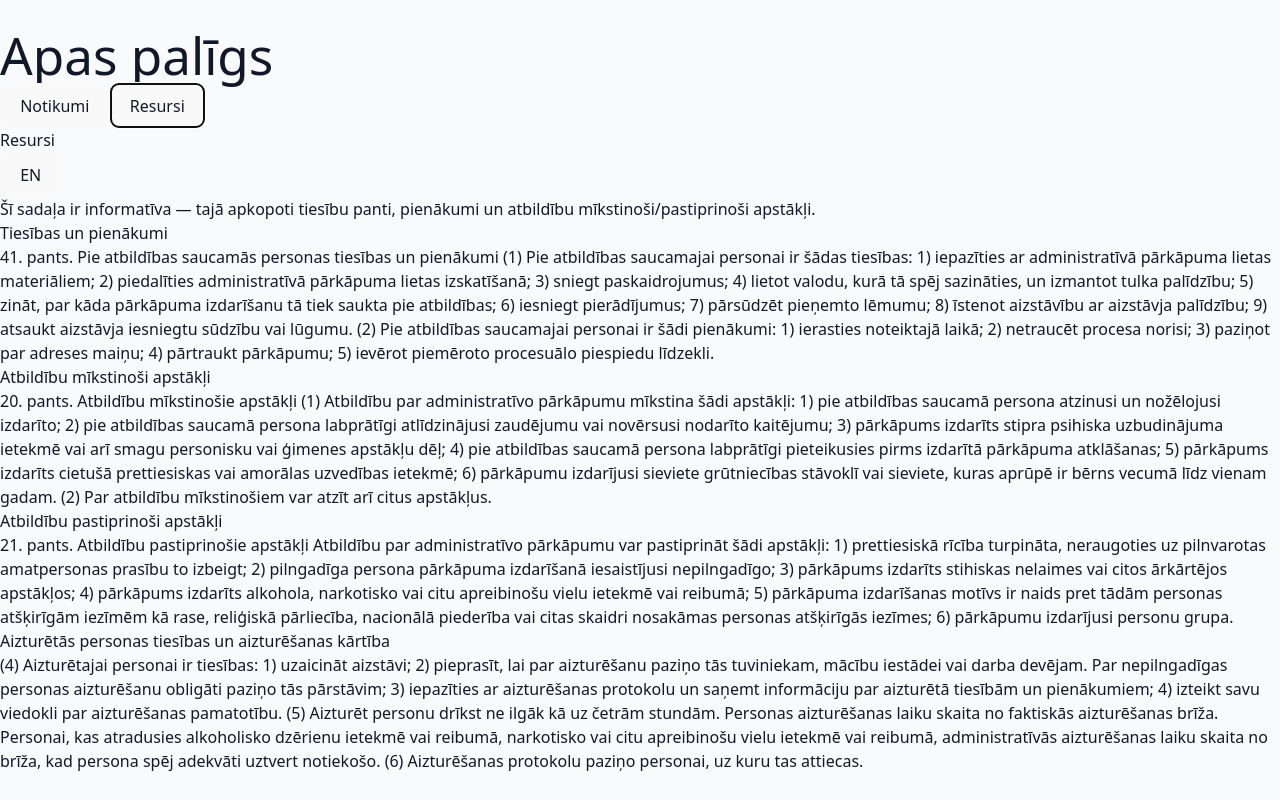
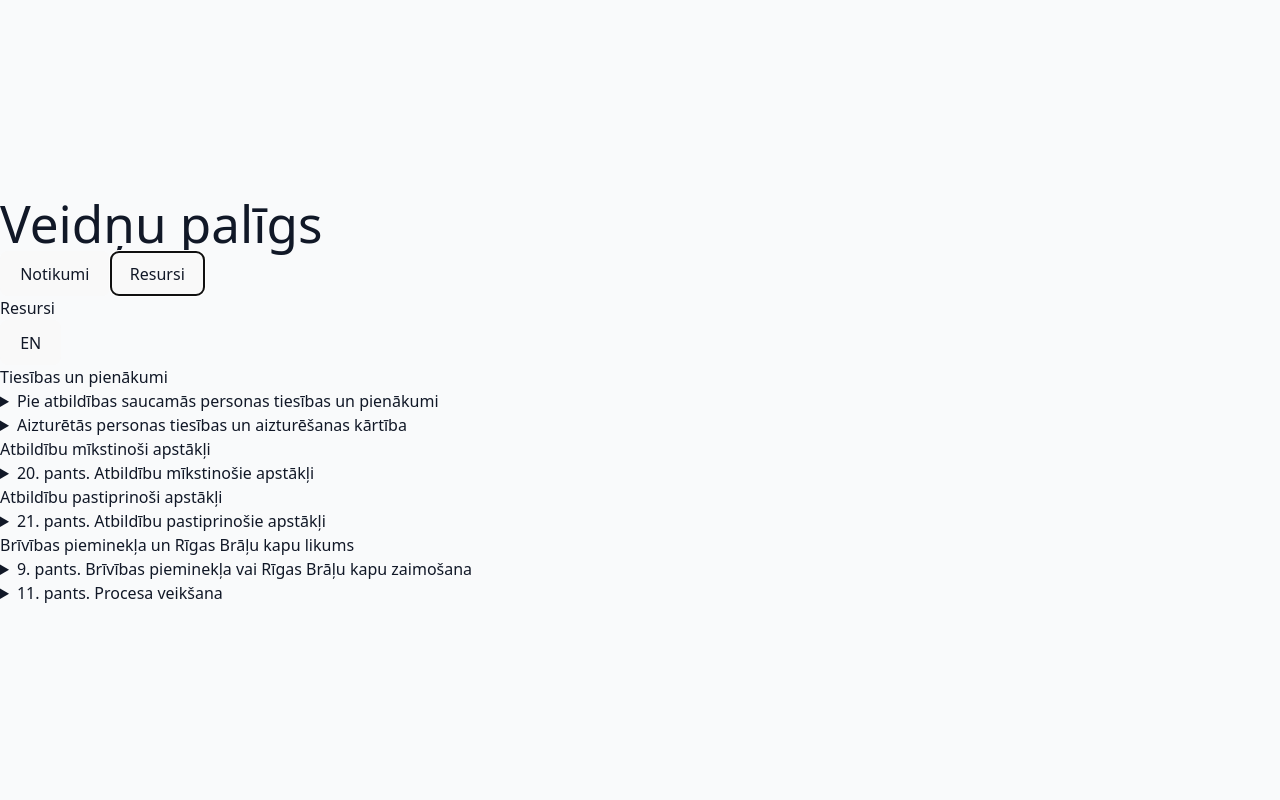
Before and after one commit to TomsFreimanis/veidnu-paligs, a React (Vite) app: page / in a window 1280 px wide. Both pictures are taken after a click on the button "Resursi". Built offline with nearby package versions, Linux system fonts and the light colour scheme.

Commit message:
addd
add

```diff
--- a/src/App.jsx
+++ b/src/App.jsx
@@ -9,7 +9,7 @@ export default function App() {
   const [query, setQuery] = useState("");
   const [activeCategory, setActiveCategory] = useState("Visas");
   const [toast, setToast] = useState(null);
-  const [lang, setLang] = useState("lv"); // ✅ valodas pārslēgšana tikai resursiem
+  const [lang, setLang] = useState("lv");
 
   const [cases] = useState(casesData);
   const [resources, setResources] = useState(resourcesLV);
@@ -41,9 +41,9 @@ export default function App() {
   const copyWithToast = async (text) => {
     try {
       await navigator.clipboard.writeText(text);
-      setToast("Nokopēts ✅");
+      setToast(lang === "lv" ? "Nokopēts ✅" : "Copied ✅");
     } catch {
-      setToast("Neizdevās kopēt ❌");
+      setToast(lang === "lv" ? "Neizdevās kopēt ❌" : "Failed to copy ❌");
     } finally {
       setTimeout(() => setToast(null), 1300);
     }
@@ -102,7 +102,9 @@ export default function App() {
           )}
 
           <div className="mb-4">
-            <h3 className="font-medium mb-1">Apraksts:</h3>
+            <h3 className="font-medium mb-1">
+              {lang === "lv" ? "Apraksts:" : "Description:"}
+            </h3>
             <p className="text-gray-700 whitespace-pre-line mb-2 text-sm">
               {filledDescription}
             </p>
@@ -112,14 +114,14 @@ export default function App() {
                 className="px-2 py-1 text-xs sm:text-sm bg-blue-600 text-white rounded-md sm:rounded-lg hover:bg-blue-700 transition"
                 onClick={() => copyWithToast(filledDescription)}
               >
-                📋 Kopēt
+                📋 {lang === "lv" ? "Kopēt" : "Copy"}
               </button>
 
               <button
                 className="px-2 py-1 text-xs sm:text-sm bg-gray-800 text-white rounded-md sm:rounded-lg hover:bg-gray-700 transition"
                 onClick={() => setShowForm((s) => !s)}
               >
-                ✏️ {showForm ? "Paslēpt" : "Rediģēt"}
+                ✏️ {showForm ? (lang === "lv" ? "Paslēpt" : "Hide") : (lang === "lv" ? "Rediģēt" : "Edit")}
               </button>
             </div>
           </div>
@@ -127,7 +129,7 @@ export default function App() {
           {showForm && (
             <div className="border-t pt-3 mt-4">
               <h3 className="font-medium text-blue-700 mb-2">
-                Aizpildīt veidni
+                {lang === "lv" ? "Aizpildīt veidni" : "Fill Template"}
               </h3>
               <div className="grid grid-cols-1 sm:grid-cols-2 gap-2">
                 {fields.map((f) => (
@@ -145,7 +147,9 @@ export default function App() {
           )}
 
           <div className="mt-6">
-            <h3 className="font-medium mb-2">Panti:</h3>
+            <h3 className="font-medium mb-2">
+              {lang === "lv" ? "Panti:" : "Articles:"}
+            </h3>
             {Array.isArray(c.articles) && c.articles.length > 0 ? (
               c.articles.map((a) => (
                 <div
@@ -157,14 +161,15 @@ export default function App() {
                     className="shrink-0 px-2 py-1 text-xs font-medium bg-blue-600 text-white rounded-md hover:bg-blue-700 active:bg-blue-800 transition"
                     onClick={() => copyWithToast(a.text || "")}
                   >
-    📋 Kopēt
+                    📋 {lang === "lv" ? "Kopēt" : "Copy"}
                   </button>
                 </div>
-
               ))
             ) : (
               <div className="text-sm text-gray-500">
-                Pantu saraksts nav pievienots.
+                {lang === "lv"
+                  ? "Pantu saraksts nav pievienots."
+                  : "No articles added."}
               </div>
             )}
           </div>
@@ -179,7 +184,7 @@ export default function App() {
       <header className="backdrop-blur-md bg-white/90 border-b sticky top-0 z-50 shadow-sm">
         <div className="flex flex-col sm:flex-row sm:items-center sm:justify-between w-full px-4 sm:px-10 py-3 gap-2">
           <h1 className="text-xl font-bold text-blue-700 tracking-tight text-center sm:text-left">
-            Apas palīgs
+            Veidņu palīgs
           </h1>
 
           <div className="flex justify-center sm:justify-end gap-2">
@@ -191,7 +196,7 @@ export default function App() {
                   : "bg-white text-gray-700 border hover:bg-blue-50"
               }`}
             >
-              Notikumi
+              {lang === "lv" ? "Notikumi" : "Cases"}
             </button>
             <button
               onClick={() => setActiveView("resources")}
@@ -201,13 +206,13 @@ export default function App() {
                   : "bg-white text-gray-500 border hover:bg-gray-100"
               }`}
             >
-              Resursi
+              {lang === "lv" ? "Resursi" : "Resources"}
             </button>
           </div>
         </div>
       </header>
 
-      {/* Main Content */}
+      {/* Main */}
       <main className="flex-1 w-full px-4 sm:px-10 py-6">
         {activeView === "cases" && (
           <>
@@ -216,7 +221,11 @@ export default function App() {
               <input
                 value={query}
                 onChange={(e) => setQuery(e.target.value)}
-                placeholder="Meklēt nosaukumā, aprakstā vai pantos..."
+                placeholder={
+                  lang === "lv"
+                    ? "Meklēt nosaukumā, aprakstā vai pantos..."
+                    : "Search by title, description or articles..."
+                }
                 className="w-full border border-gray-300 rounded-full px-4 py-3 text-sm shadow-sm focus:ring-2 focus:ring-blue-500 focus:outline-none bg-white"
               />
               <div className="flex items-center justify-between md:justify-start gap-3">
@@ -224,10 +233,11 @@ export default function App() {
                   onClick={() => setQuery("")}
                   className="px-4 py-2 text-sm rounded-full bg-gray-100 hover:bg-gray-200 border text-gray-600"
                 >
-                  Notīrīt
+                  {lang === "lv" ? "Notīrīt" : "Clear"}
                 </button>
                 <span className="text-sm text-gray-500">
-                  Atrasti: {filteredCases.length}
+                  {lang === "lv" ? "Atrasti:" : "Found:"}{" "}
+                  {filteredCases.length}
                 </span>
               </div>
             </div>
@@ -249,7 +259,7 @@ export default function App() {
               ))}
             </div>
 
-            {/* Cases Grid */}
+            {/* Cases grid */}
             <div className="grid gap-6 sm:grid-cols-2 lg:grid-cols-3 xl:grid-cols-4">
               {filteredCases.map((c) => (
                 <div
@@ -290,27 +300,26 @@ export default function App() {
               </button>
             </div>
 
-            <p className="text-sm text-gray-500 mb-8">
-              {lang === "lv"
-                ? "Šī sadaļa ir informatīva — tajā apkopoti tiesību panti, pienākumi un atbildību mīkstinoši/pastiprinoši apstākļi."
-                : "This section contains reference materials — rights, obligations, and mitigating/aggravating circumstances."}
+            {resources.map((group) => (
+              <div key={group.id} className="mb-6">
+                <h3 className="text-lg font-bold text-blue-700 mb-2">
+                  {group.title}
+                </h3>
+                {group.items.map((item) => (
+                  <details
+                    key={item.id}
+                    className="bg-white border rounded-lg p-4 mb-2 shadow-sm"
+                  >
+                    <summary className="cursor-pointer text-gray-800 font-medium">
+                      {item.title}
+                    </summary>
+                    <p className="text-sm text-gray-700 mt-2 whitespace-pre-line">
+                      {item.text}
                     </p>
-
-            <div className="space-y-6">
-              {resources.map((r) => (
-                <div
-                  key={r.id}
-                  className="bg-white/80 border border-gray-200 rounded-xl p-6 shadow-sm hover:shadow transition"
-                >
-                  <h4 className="text-lg font-semibold text-gray-800 mb-2">
-                    {r.title}
-                  </h4>
-                  <p className="text-[15px] text-gray-700 leading-relaxed whitespace-pre-line">
-                    {r.text}
-                  </p>
+                  </details>
+                ))}
               </div>
             ))}
-            </div>
           </section>
         )}
       </main>
--- a/src/data/resources.json
+++ b/src/data/resources.json
@@ -2,21 +2,59 @@
   {
     "id": "rights",
     "title": "Tiesības un pienākumi",
-    "text": "41. pants. Pie atbildības saucamās personas tiesības un pienākumi\n\n(1) Pie atbildības saucamajai personai ir šādas tiesības:\n\n1) iepazīties ar administratīvā pārkāpuma lietas materiāliem;\n2) piedalīties administratīvā pārkāpuma lietas izskatīšanā;\n3) sniegt paskaidrojumus;\n4) lietot valodu, kurā tā spēj sazināties, un izmantot tulka palīdzību;\n5) zināt, par kāda pārkāpuma izdarīšanu tā tiek saukta pie atbildības;\n6) iesniegt pierādījumus;\n7) pārsūdzēt pieņemto lēmumu;\n8) īstenot aizstāvību ar aizstāvja palīdzību;\n9) atsaukt aizstāvja iesniegtu sūdzību vai lūgumu.\n\n(2) Pie atbildības saucamajai personai ir šādi pienākumi:\n\n1) ierasties noteiktajā laikā;\n2) netraucēt procesa norisi;\n3) paziņot par adreses maiņu;\n4) pārtraukt pārkāpumu;\n5) ievērot piemēroto procesuālo piespiedu līdzekli."
+    "section": "Administratīvās tiesības",
+    "items": [
+      {
+        "id": "rights_and_obligations",
+        "title": "Pie atbildības saucamās personas tiesības un pienākumi",
+        "text": "41. pants. Pie atbildības saucamās personas tiesības un pienākumi\n\n(1) Pie atbildības saucamajai personai ir šādas tiesības:\n\n1) iepazīties ar administratīvā pārkāpuma lietas materiāliem;\n2) piedalīties administratīvā pārkāpuma lietas izskatīšanā;\n3) sniegt paskaidrojumus;\n4) lietot valodu, kurā tā spēj sazināties, un izmantot tulka palīdzību;\n5) zināt, par kāda pārkāpuma izdarīšanu tā tiek saukta pie atbildības;\n6) iesniegt pierādījumus;\n7) pārsūdzēt pieņemto lēmumu;\n8) īstenot aizstāvību ar aizstāvja palīdzību;\n9) atsaukt aizstāvja iesniegtu sūdzību vai lūgumu.\n\n(2) Pie atbildības saucamajai personai ir šādi pienākumi:\n\n1) ierasties noteiktajā laikā;\n2) netraucēt procesa norisi;\n3) paziņot par adreses maiņu;\n4) pārtraukt pārkāpumu;\n5) ievērot piemēroto procesuālo piespiedu līdzekli."
+      },
+      {
+        "id": "detention_rights",
+        "title": "Aizturētās personas tiesības un aizturēšanas kārtība",
+        "text": "(4) Aizturētajai personai ir tiesības:\n\n1) uzaicināt aizstāvi;\n2) pieprasīt, lai par aizturēšanu paziņo tās tuviniekam, mācību iestādei vai darba devējam. Par nepilngadīgas personas aizturēšanu obligāti paziņo tās pārstāvim;\n3) iepazīties ar aizturēšanas protokolu un saņemt informāciju par aizturētā tiesībām un pienākumiem;\n4) izteikt savu viedokli par aizturēšanas pamatotību.\n\n(5) Aizturēto personu drīkst aizturēt ne ilgāk kā uz četrām stundām. Personas aizturēšanas laiku skaita no faktiskās aizturēšanas brīža. Personai, kas atradusies alkoholisko dzērienu vai citu apreibinošu vielu ietekmē, administratīvās aizturēšanas laiku skaita no brīža, kad persona spēj adekvāti uztvert notiekošo.\n\n(6) Aizturēšanas protokolu paziņo personai, uz kuru tas attiecas."
+      }
+    ]
   },
   {
     "id": "mitigating",
     "title": "Atbildību mīkstinoši apstākļi",
-    "text": "20. pants. Atbildību mīkstinošie apstākļi\n\n(1) Atbildību par administratīvo pārkāpumu mīkstina šādi apstākļi:\n\n1) pie atbildības saucamā persona atzinusi un nožēlojusi izdarīto;\n2) pie atbildības saucamā persona labprātīgi atlīdzinājusi zaudējumu vai novērsusi nodarīto kaitējumu;\n3) pārkāpums izdarīts stipra psihiska uzbudinājuma ietekmē vai arī smagu personisku vai ģimenes apstākļu dēļ;\n4) pie atbildības saucamā persona labprātīgi pieteikusies pirms izdarītā pārkāpuma atklāšanas;\n5) pārkāpums izdarīts cietušā prettiesiskas vai amorālas uzvedības ietekmē;\n6) pārkāpumu izdarījusi sieviete grūtniecības stāvoklī vai sieviete, kuras aprūpē ir bērns vecumā līdz vienam gadam.\n\n(2) Par atbildību mīkstinošiem var atzīt arī citus apstākļus."
+    "section": "Administratīvās tiesības",
+    "items": [
+      {
+        "id": "mitigating_factors",
+        "title": "20. pants. Atbildību mīkstinošie apstākļi",
+        "text": "(1) Atbildību par administratīvo pārkāpumu mīkstina šādi apstākļi:\n\n1) pie atbildības saucamā persona atzinusi un nožēlojusi izdarīto;\n2) pie atbildības saucamā persona labprātīgi atlīdzinājusi zaudējumu vai novērsusi nodarīto kaitējumu;\n3) pārkāpums izdarīts stipra psihiska uzbudinājuma ietekmē vai smagu personisku vai ģimenes apstākļu dēļ;\n4) pie atbildības saucamā persona labprātīgi pieteikusies pirms izdarītā pārkāpuma atklāšanas;\n5) pārkāpums izdarīts cietušā prettiesiskas vai amorālas uzvedības ietekmē;\n6) pārkāpumu izdarījusi sieviete grūtniecības stāvoklī vai sieviete, kuras aprūpē ir bērns vecumā līdz vienam gadam.\n\n(2) Par atbildību mīkstinošiem var atzīt arī citus apstākļus."
+      }
+    ]
   },
   {
     "id": "aggravating",
     "title": "Atbildību pastiprinoši apstākļi",
-    "text": "21. pants. Atbildību pastiprinošie apstākļi\n\nAtbildību par administratīvo pārkāpumu var pastiprināt šādi apstākļi:\n\n1) prettiesiskā rīcība turpināta, neraugoties uz pilnvarotas amatpersonas prasību to izbeigt;\n2) pilngadīga persona pārkāpuma izdarīšanā iesaistījusi nepilngadīgo;\n3) pārkāpums izdarīts stihiskas nelaimes vai citos ārkārtējos apstākļos;\n4) pārkāpums izdarīts alkohola, narkotisko vai citu apreibinošu vielu ietekmē vai reibumā;\n5) pārkāpuma izdarīšanas motīvs ir naids pret tādām personas atšķirīgām iezīmēm kā rase, reliģiskā pārliecība, nacionālā piederība vai citas skaidri nosakāmas personas atšķirīgās iezīmes;\n6) pārkāpumu izdarījusi personu grupa."
+    "section": "Administratīvās tiesības",
+    "items": [
+      {
+        "id": "aggravating_factors",
+        "title": "21. pants. Atbildību pastiprinošie apstākļi",
+        "text": "Atbildību par administratīvo pārkāpumu var pastiprināt šādi apstākļi:\n\n1) prettiesiskā rīcība turpināta, neraugoties uz pilnvarotas amatpersonas prasību to izbeigt;\n2) pilngadīga persona pārkāpuma izdarīšanā iesaistījusi nepilngadīgo;\n3) pārkāpums izdarīts stihiskas nelaimes vai citos ārkārtējos apstākļos;\n4) pārkāpums izdarīts alkohola, narkotisko vai citu apreibinošu vielu ietekmē vai reibumā;\n5) pārkāpuma izdarīšanas motīvs ir naids pret personas atšķirīgām iezīmēm (rasi, reliģisko pārliecību, nacionālo piederību vai citām atšķirīgām pazīmēm);\n6) pārkāpumu izdarījusi personu grupa."
+      }
+    ]
   },
   {
-    "id": "detention_rights",
-    "title": "Aizturētās personas tiesības un aizturēšanas kārtība",
-    "text": "(4) Aizturētajai personai ir tiesības:\n\n1) uzaicināt aizstāvi;\n\n2) pieprasīt, lai par aizturēšanu paziņo tās tuviniekam, mācību iestādei vai darba devējam. Par nepilngadīgas personas aizturēšanu obligāti paziņo tās pārstāvim;\n\n3) iepazīties ar aizturēšanas protokolu un saņemt informāciju par aizturētā tiesībām un pienākumiem;\n\n4) izteikt savu viedokli par aizturēšanas pamatotību.\n\n(5) Aizturēt personu drīkst ne ilgāk kā uz četrām stundām. Personas aizturēšanas laiku skaita no faktiskās aizturēšanas brīža. Personai, kas atradusies alkoholisko dzērienu ietekmē vai reibumā, narkotisko vai citu apreibinošu vielu ietekmē vai reibumā, administratīvās aizturēšanas laiku skaita no brīža, kad persona spēj adekvāti uztvert notiekošo.\n\n(6) Aizturēšanas protokolu paziņo personai, uz kuru tas attiecas."
+    "id": "monument",
+    "title": "Brīvības pieminekļa un Rīgas Brāļu kapu likums",
+    "section": "Sabiedriskā kārtība",
+    "items": [
+      {
+        "id": "section9",
+        "title": "9. pants. Brīvības pieminekļa vai Rīgas Brāļu kapu zaimošana",
+        "text": "Par klaju necieņu pret Brīvības pieminekli vai Rīgas Brāļu kapiem piemēro naudas sodu fiziskai personai no 1000 līdz 2000 naudas soda vienībām (no 1000 līdz 2000 euro)."
+      },
+      {
+        "id": "section11",
+        "title": "11. pants. Procesa veikšana",
+        "text": "Administratīvā pārkāpuma procesu par šā likuma 9. un 10. pantā minētajiem pārkāpumiem veic Valsts policija un pašvaldības policija."
+      }
+    ]
   }
 ]
```
Also changed, not shown: src/data/resources_en.json (+44 -6 lines). Lines whose indentation alone changed are shown as unchanged.
